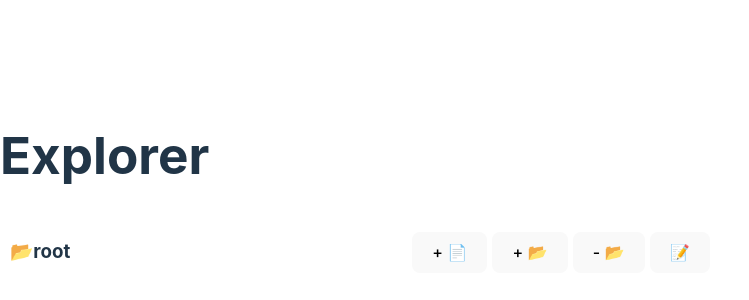
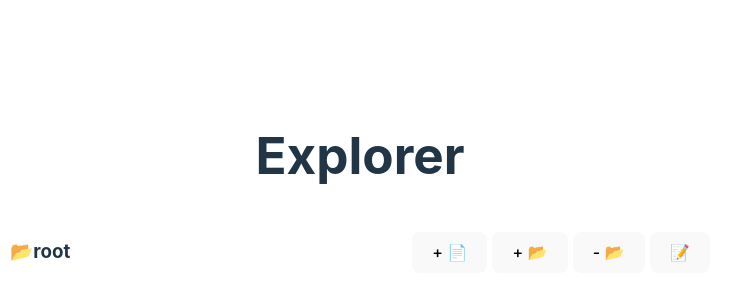
Before and after one commit to shubhatRashid/File_explorer_clone, a React (Vite) app: page / in a window 1280 px wide. Shown: the part 210-510 px from the top of the page, without its empty margins (0-749 px from the left). Built offline with nearby package versions, Linux system fonts and the light colour scheme.

Commit message:
final commit project complete

```diff
--- a/src/App.jsx
+++ b/src/App.jsx
@@ -5,7 +5,7 @@
 function App() {
   const [data,setData] = useState(folderData)
   return (
-    <div style={{display:'flex',flexDirection:'column'}}>
+    <div style={{display:'flex',flexDirection:'column',justifyContent:"center",alignItems:'center'}}>
           <h1>Explorer</h1>
           <Recursion item={data[0]} parent={data[0]} index={0} margin = "10px" allData = {data} setAllData={setData}/>
     </div>
```
